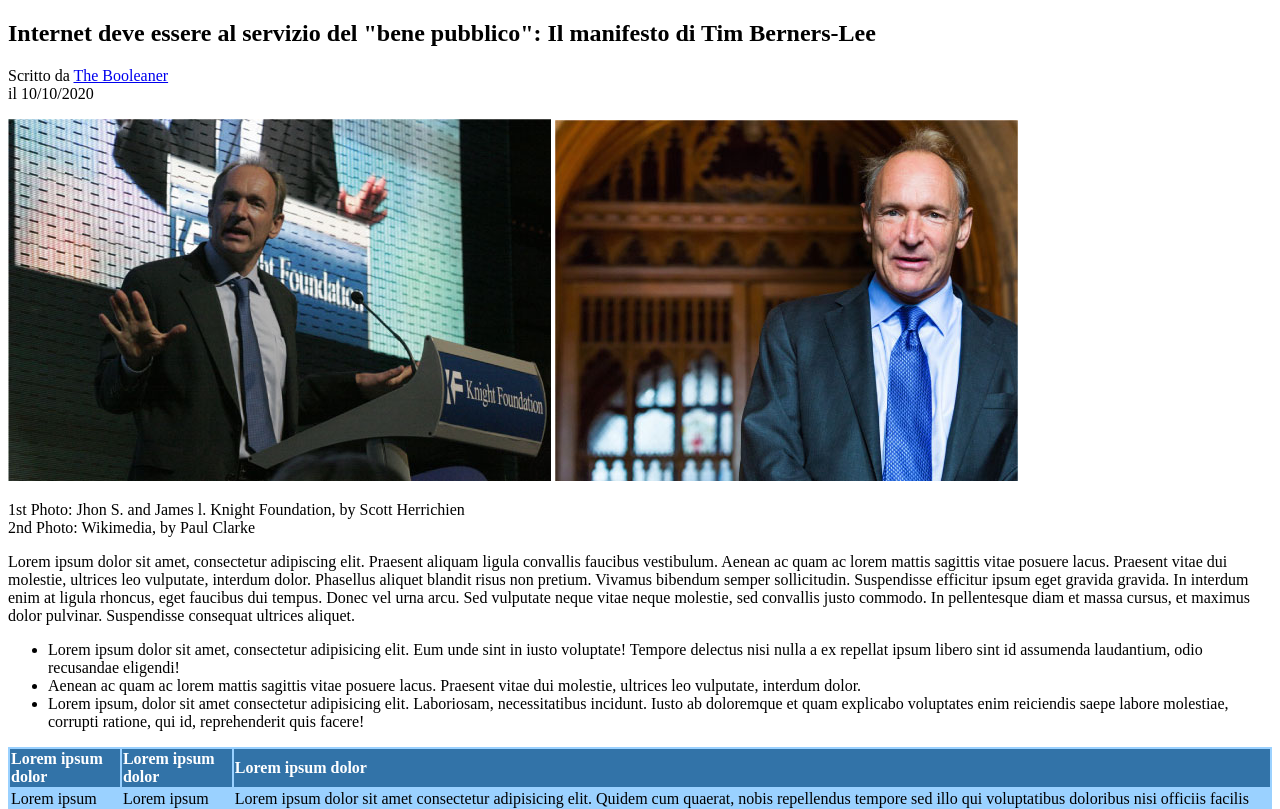
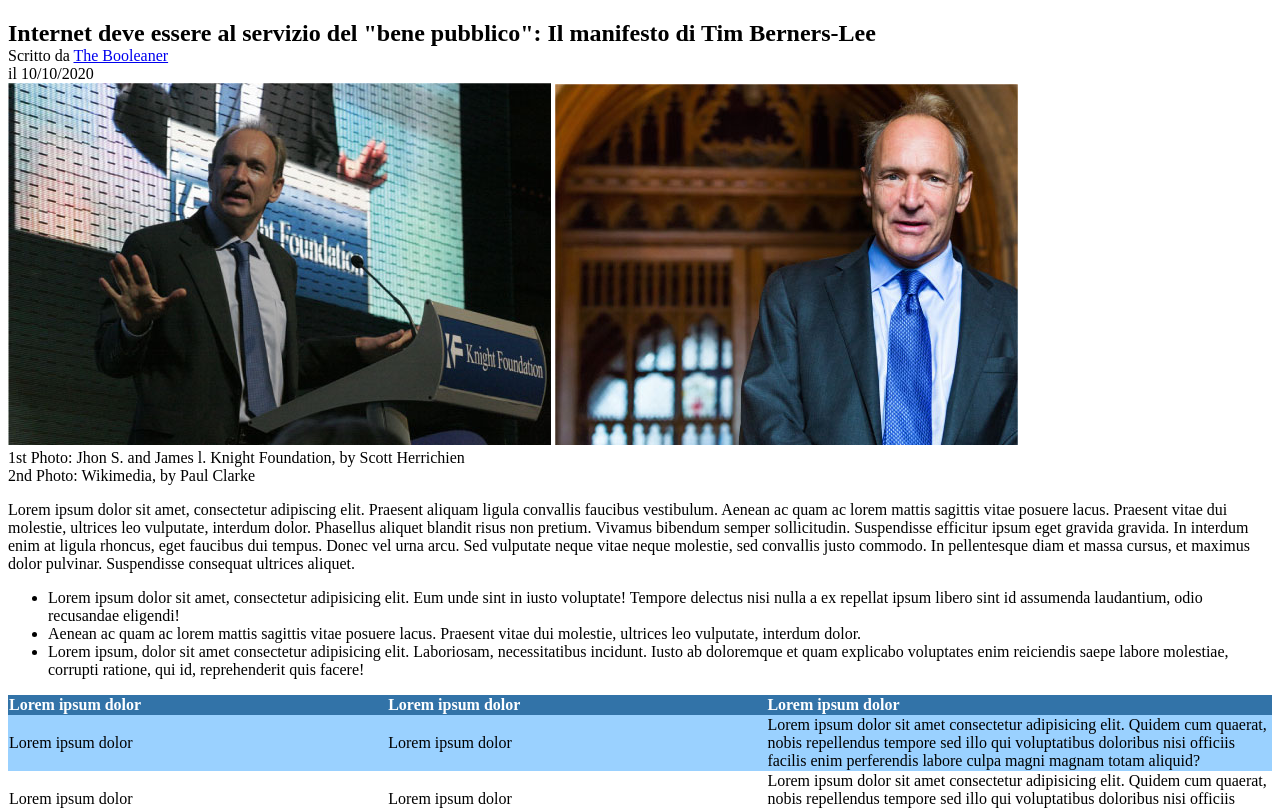
Before and after one commit to andreafrancioni/html-css-booleaner, a plain HTML site: page index.html in a window 1280 px wide. Shown: the part 106-915 px from the top of the page. Drawn offline with Linux system fonts and the light colour scheme.

Commit message:
Rimossi margini e spazi default browser

```diff
--- a/css/style.css
+++ b/css/style.css
@@ -1,7 +1,3 @@
-body{
-
-}
-
 header {
     background-color: #3273a8;
     background-image: url(../img/pattern.png);
@@ -17,6 +13,11 @@ header img{
 table{
     text-align: left;
     background-color: #9ad1ff;
+    border-spacing: 0px;
+}
+
+th.tablespacing{
+    width: 30%;
 }
 
 tr.header-tab{
@@ -27,3 +28,11 @@ tr.header-tab{
 tr.pair-row{
     background-color: white;
 }
+
+section p{
+    margin: 0;
+}
+
+section h1{
+    margin-bottom: 0px;
+}
--- a/index.html
+++ b/index.html
@@ -1,11 +1,13 @@
 <!DOCTYPE html>
 <html lang="en">
+
 	<head>
 		<meta charset="UTF-8">
 		<meta name="viewport" content="width=device-width, initial-scale=1.0">
 		<title>The Booleaner</title>
 		<link rel="stylesheet" href="./css/style.css">
 	</head>
+
 	<body>
 		<!-- Intestazione con logo e background -->
 		<header>
@@ -27,7 +29,7 @@
 				</p>
 			</section>
 
-		<!-- Inizio articolo -->
+			<!-- Inizio articolo principale -->
 			<p>Lorem ipsum dolor sit amet, consectetur adipiscing elit. Praesent aliquam ligula convallis faucibus vestibulum. Aenean ac quam ac lorem mattis sagittis vitae posuere lacus. Praesent vitae dui molestie, ultrices leo vulputate, interdum dolor. Phasellus aliquet blandit risus non pretium. Vivamus bibendum semper sollicitudin. Suspendisse efficitur ipsum eget gravida gravida. In interdum enim at ligula rhoncus, eget faucibus dui tempus. Donec vel urna arcu. Sed vulputate neque vitae neque molestie, sed convallis justo commodo. In pellentesque diam et massa cursus, et maximus dolor pulvinar. Suspendisse consequat ultrices aliquet.</p>
 
 			<ul>
@@ -36,11 +38,13 @@
 				<li>Lorem ipsum, dolor sit amet consectetur adipisicing elit. Laboriosam, necessitatibus incidunt. Iusto ab doloremque et quam explicabo voluptates enim reiciendis saepe labore molestiae, corrupti ratione, qui id, reprehenderit quis facere!</li>
 			</ul>
 
+			<!-- Inizio tabella dati -->
+
 			<table>
 				<thead>
 					<tr class="header-tab">
-					<th>Lorem ipsum dolor</th>
-					<th>Lorem ipsum dolor</th>
+						<th class="tablespacing">Lorem ipsum dolor</th>
+						<th class="tablespacing">Lorem ipsum dolor</th>
 						<th>Lorem ipsum dolor</th>
 					</tr>
 				</thead>
@@ -63,11 +67,15 @@
 				</tbody>
 			</table>
 
+			<!-- Articolo finale -->
+
 			<p>
 				Lorem ipsum dolor sit amet, consectetur adipiscing elit. Praesent aliquam ligula convallis faucibus vestibulum. Aenean ac quam ac lorem mattis sagittis vitae posuere lacus. Praesent vitae dui molestie, ultrices leo vulputate, interdum dolor. Phasellus aliquet blandit risus non pretium. Vivamus bibendum semper sollicitudin. Suspendisse efficitur ipsum eget gravida gravida. In interdum enim at ligula rhoncus, eget faucibus dui tempus. Donec vel urna arcu. Sed vulputate neque vitae neque molestie, sed convallis justo commodo. In pellentesque diam et massa cursus, et maximus dolor pulvinar. Suspendisse consequat ultrices aliquet.
 			</p>
 
 		</main>
+
+		<!-- Inizio footer -->
 
 		<footer>
 
```
Lines whose indentation alone changed are shown as unchanged.
